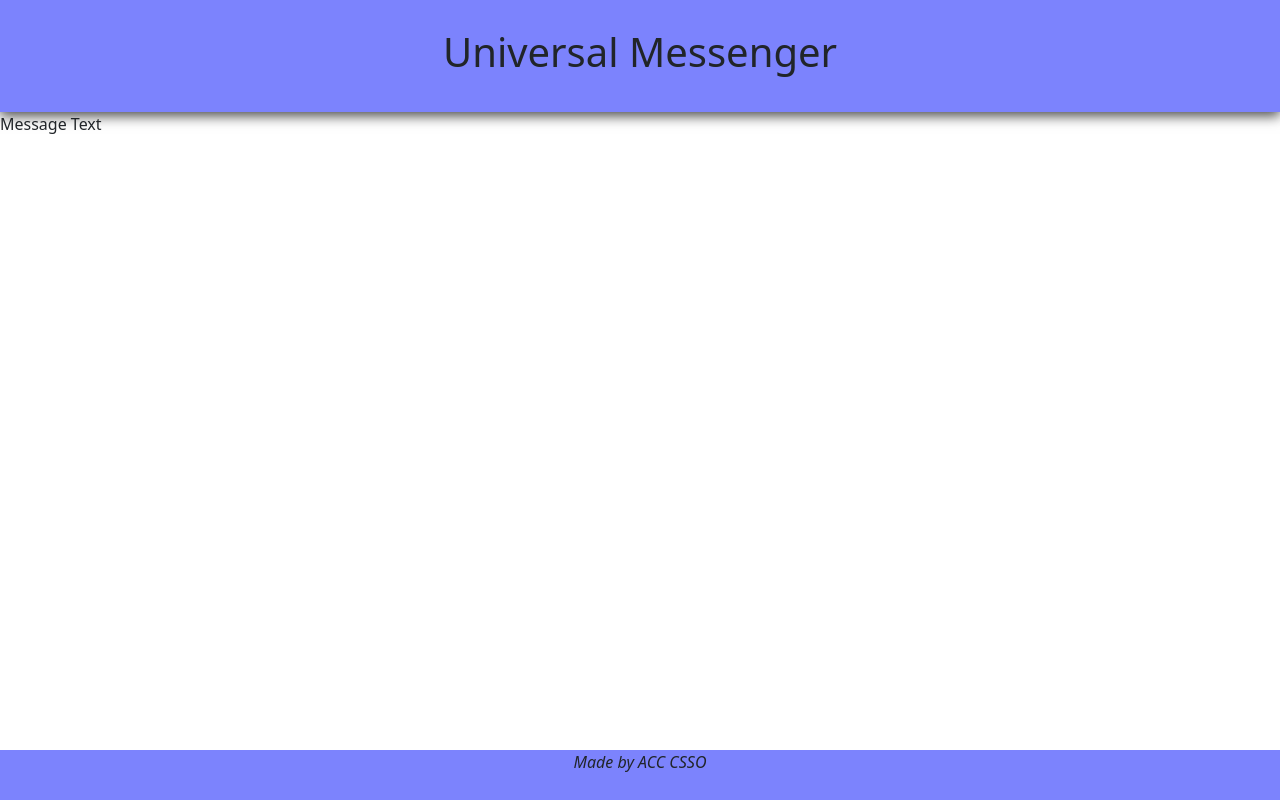
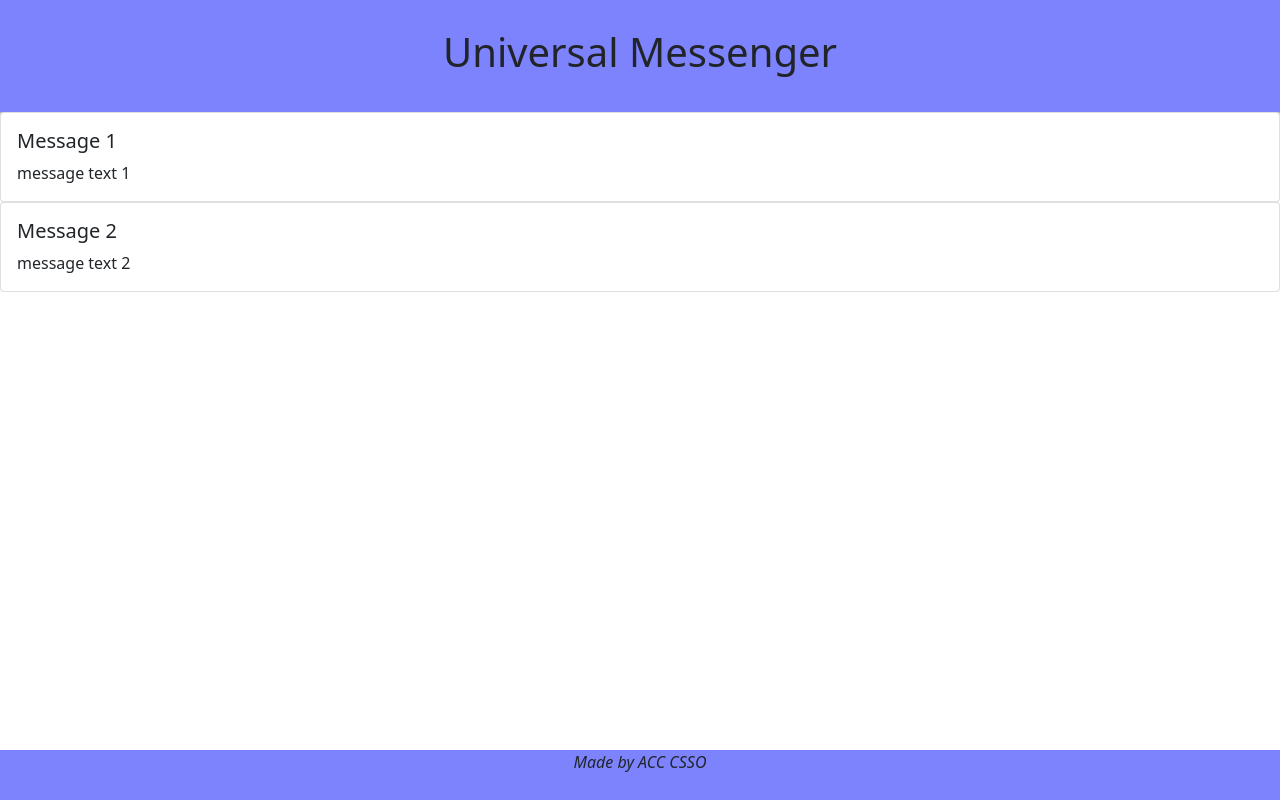
Before and after one commit to NathanMLu/OmniChat, a React (Create React App) app in the folder ClientApp/: page / in a window 1280 px wide. Built offline with nearby package versions, Linux system fonts and the light colour scheme.

Commit message:
Added font awesome CDN for later. Worked a bit on how to display Messages

```diff
--- a/ClientApp/public/index.html
+++ b/ClientApp/public/index.html
@@ -11,6 +11,9 @@
     -->
     <link rel="manifest" href="%PUBLIC_URL%/manifest.json">
     <link rel="shortcut icon" href="%PUBLIC_URL%/favicon.ico">
+
+    <!-- FontAwesome CDN -->
+    <link rel="stylesheet" href="https://cdnjs.cloudflare.com/ajax/libs/font-awesome/5.15.4/css/all.min.css" integrity="sha512-1ycn6IcaQQ40/MKBW2W4Rhis/DbILU74C1vSrLJxCq57o941Ym01SwNsOMqvEBFlcgUa6xLiPY/NS5R+E6ztJQ==" crossorigin="anonymous" referrerpolicy="no-referrer" />
     <!--
       Notice the use of %PUBLIC_URL% in the tags above.
       It will be replaced with the URL of the `public` folder during the build.
--- a/ClientApp/src/components/Feed.js
+++ b/ClientApp/src/components/Feed.js
@@ -1,13 +1,12 @@
 import React from 'react';
+import Message from './Message';
 
-const Feed = () => {
+const Feed = ({ messages }) => {
   return (
     <main>
-        <div className='message'>
-            <p>Message Text</p>
-        </div>
+        {messages.map(message => <Message title={message.title} content={message.content} />)}
     </main>
   );
-};
+}
 
 export default Feed;
--- a/ClientApp/src/components/Home.js
+++ b/ClientApp/src/components/Home.js
@@ -4,10 +4,22 @@ import Feed from './Feed';
 import Footer from './Footer';
 
 const Home = () => {
+  // will depend on the way the data is structured in the backend
+  const testMessages = [
+      {
+          title: "Message 1",
+          content: "message text 1"
+      },
+      {
+          title: "Message 2",
+          content: "message text 2"
+      }
+  ];
+
   return (
     <div>
         <Header />
-        <Feed />
+        <Feed messages={testMessages} />
         <Footer />
     </div>
   );
--- /dev/null
+++ b/ClientApp/src/components/Message.js
@@ -0,0 +1,14 @@
+import React from 'react';
+
+const Message = ({ title, content }) => {
+  return (
+    <div className='card msg'>
+        <div className="card-body">
+            <h5 className="card-title">{title}</h5>
+            <p className="card-text">{content}</p>
+        </div>
+    </div>
+  );
+};
+
+export default Message;
```
